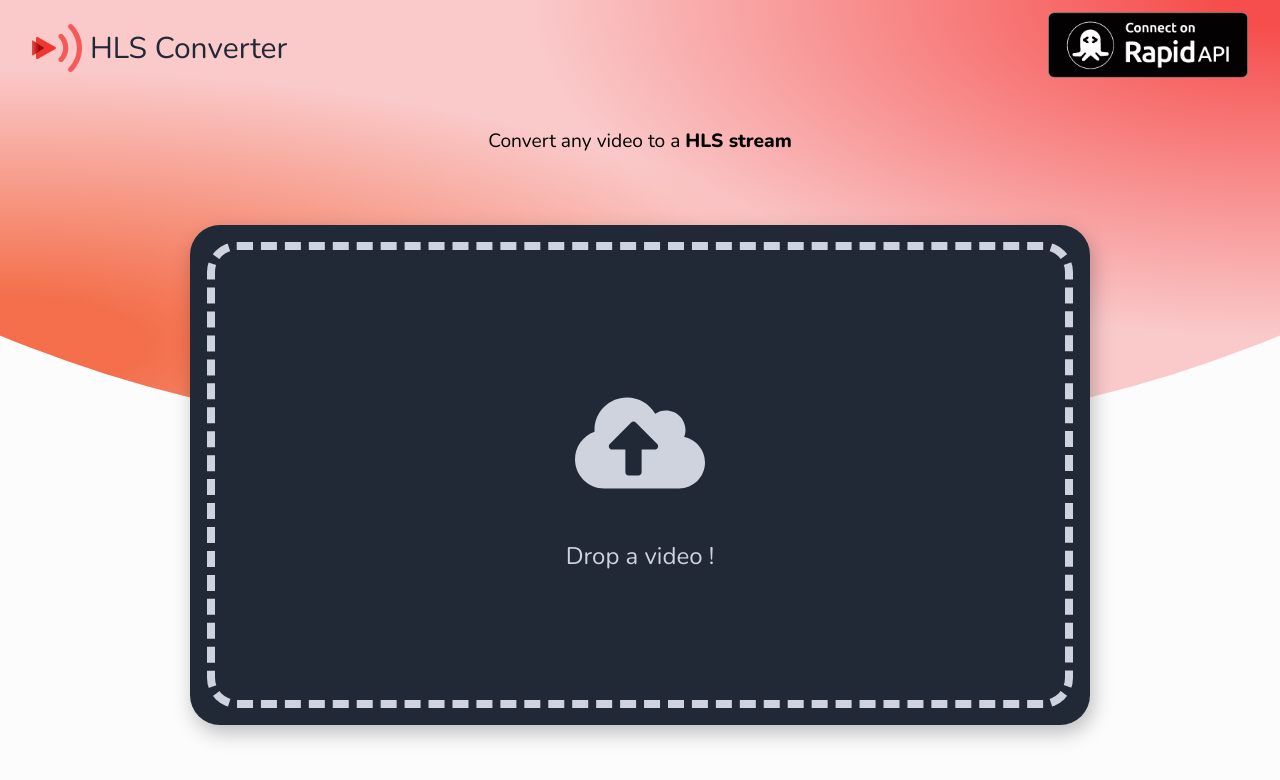
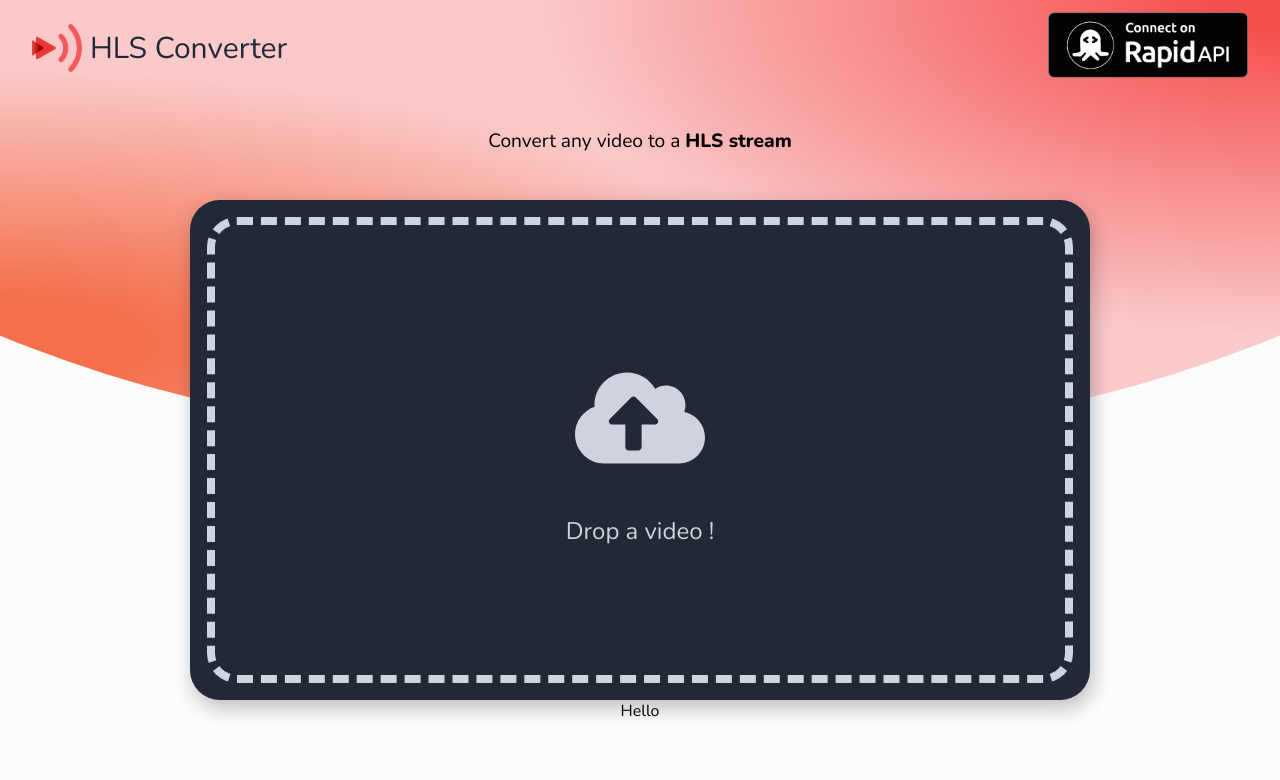
Before and after one commit to rhidra/hls-converter-api, a React (Create React App) app in the folder app/: page / in a window 1280 px wide. Shown: the top 780 px of the page. Built offline with nearby package versions, Linux system fonts and the light colour scheme.

Commit message:
Fix vertical offset style inconsistency

```diff
--- a/app/src/components/Error.tsx
+++ b/app/src/components/Error.tsx
@@ -7,7 +7,7 @@ type Props = {
 
 const Error: FC<Props> = ({error, message}) => {
   return (
-    <main className="error">
+    <main className="vertical-offset error">
       <div>
         <span className="error-title">{error ?? 'An error happened'} 😢</span>
         <span className="error-message">{message ?? 'Try again, or contact the administrator'}</span>
--- a/app/src/components/UploadState.tsx
+++ b/app/src/components/UploadState.tsx
@@ -22,7 +22,7 @@ type Props = {
 
 const UploadState: FC<Props> = ({status}) => {
   return (
-    <main className="upload-state">
+    <main className="vertical-offset upload-state">
       <div>
         <Loader label={mapStatusToLabel(status)} sublabel={status !== VideoStatus.DONE ? 'This may take a few minutes' : undefined}/>
       </div>
--- a/app/src/pages/home/FileUploader.tsx
+++ b/app/src/pages/home/FileUploader.tsx
@@ -46,7 +46,7 @@ const FileUploader: FC<Props> = ({ onSubmit }) => {
   }
 
   return (
-    <main className="file-uploader">
+    <main className={`file-uploader ${file && false ? 'file-selected' : ''}`}>
       <input
         type="file"
         hidden
@@ -54,7 +54,7 @@ const FileUploader: FC<Props> = ({ onSubmit }) => {
         onChange={(e: any) => setFile(e.target.files[0])}
         multiple={false}
       />
-      <article className={file ? 'file-selected' : ''}>
+      <article className={`vertical-offset ${file ? 'file-selected' : ''}`}>
         <div
           ref={dropdown}
           className={`dropdown ${file ? 'file-selected' : ''}`}
@@ -94,6 +94,10 @@ const FileUploader: FC<Props> = ({ onSubmit }) => {
           </div>
         </div>
       </article>
+
+      <article className="vertical-offset">
+        Hello
+      </article>
     </main>
   );
 };
--- a/app/src/pages/upload-tracker/ProcessingDone.tsx
+++ b/app/src/pages/upload-tracker/ProcessingDone.tsx
@@ -6,7 +6,7 @@ type Props = {
 
 const ProcessingDone: FC<Props> = ({onDownload}) => {
   return (
-    <main className="processing-done">
+    <main className="vertical-offset processing-done">
       <div>
         <span className="loader-label">Your HLS stream is ready&nbsp;!</span>
 
--- a/app/src/styles/components/_error.scss
+++ b/app/src/styles/components/_error.scss
@@ -16,11 +16,6 @@ main.error {
     position: absolute;
     height: 60%;
     min-height: 400px;
-
-    transform: translateY(-300px);
-    @include laptop { transform: translateY(-250px); }
-    @include tablet { transform: translateY(-220px); }
-    @include mobile-lg { transform: translateY(-100px); }
 
     @include tablet {
       max-width: none;
--- a/app/src/styles/layout/_layout.scss
+++ b/app/src/styles/layout/_layout.scss
@@ -72,3 +72,10 @@
     }
   }
 }
+
+.vertical-offset {
+  transform: translateY(-300px);
+  @include laptop { transform: translateY(-250px); }
+  @include tablet { transform: translateY(-220px); }
+  @include mobile-lg { transform: translateY(-100px); }
+}
--- a/app/src/styles/pages/_file-upload.scss
+++ b/app/src/styles/pages/_file-upload.scss
@@ -5,23 +5,11 @@ main.file-uploader {
 
   article {
     max-width: 900px;
-    transform: translateY(-45%);
     width: 100%;
     transition: 1000ms ease-out transform;
     display: flex;
     flex-direction: column;
     align-items: center;
-
-    @include mobile-lg {
-      transform: translateY(-20%);
-    }
-
-    &.file-selected {
-      transform: translateY(-300px);
-      @include laptop { transform: translateY(-250px); }
-      @include tablet { transform: translateY(-220px); }
-      @include mobile-lg { transform: translateY(-100px); }
-    }
 
     .dropdown {
       height: 500px;
--- a/app/src/styles/pages/_processing-done.scss
+++ b/app/src/styles/pages/_processing-done.scss
@@ -16,11 +16,6 @@ main.processing-done {
     position: absolute;
     height: 60%;
     min-height: 400px;
-
-    transform: translateY(-300px);
-    @include laptop { transform: translateY(-250px); }
-    @include tablet { transform: translateY(-220px); }
-    @include mobile-lg { transform: translateY(-100px); }
 
     @include tablet {
       max-width: none;
--- a/app/src/styles/pages/_upload-state.scss
+++ b/app/src/styles/pages/_upload-state.scss
@@ -17,11 +17,6 @@ main.upload-state {
     height: 60%;
     min-height: 400px;
 
-    transform: translateY(-300px);
-    @include laptop { transform: translateY(-250px); }
-    @include tablet { transform: translateY(-220px); }
-    @include mobile-lg { transform: translateY(-100px); }
-
     .loader {
       position: relative;
       left: -10px;
```
